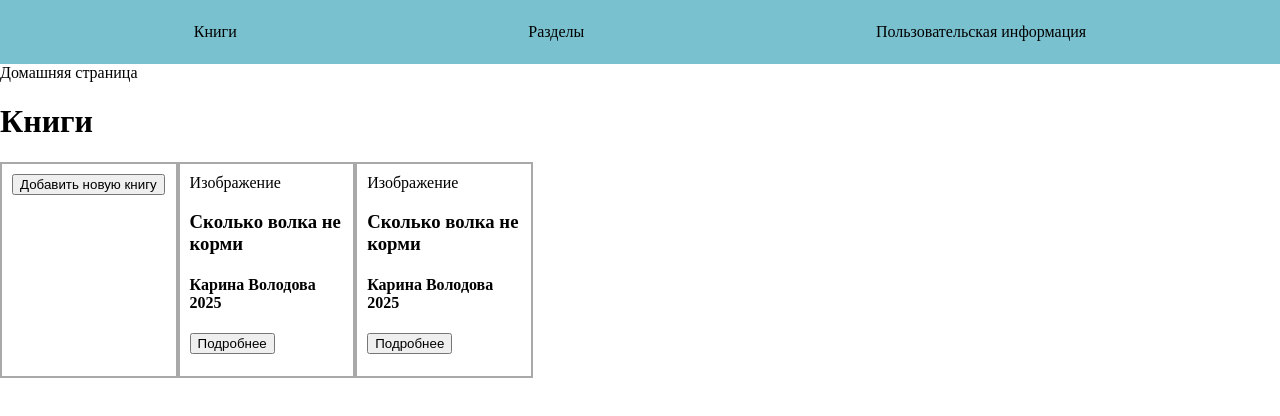
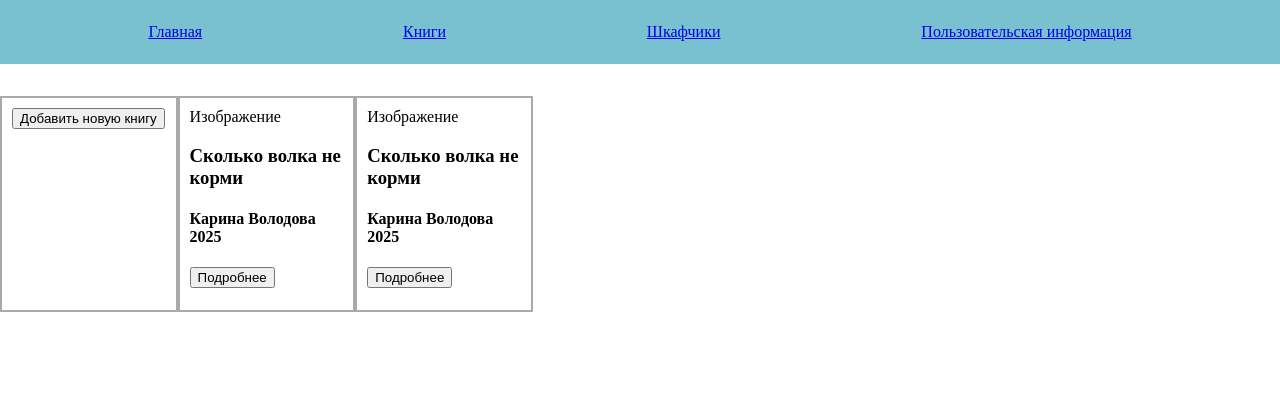
Before and after one commit to SochnuyFrykt/Book_Storage_Client, a React (Vite) app in the folder storage-app/: page / in a window 1280 px wide. Shown: the top 416 px of the page. Built offline with nearby package versions, Linux system fonts and the light colour scheme; no server answers.

Commit message:
update navbar

```diff
--- a/storage-app/src/components/layout/Navbar.module.css
+++ b/storage-app/src/components/layout/Navbar.module.css
@@ -1,5 +1,6 @@
 .nav_container {
     height: 8vh;
+    margin-bottom: 2rem;
     padding: 0 3rem;
     display: flex;
     align-items: center;
--- a/storage-app/src/components/layout/Navbar.tsx
+++ b/storage-app/src/components/layout/Navbar.tsx
@@ -1,11 +1,13 @@
 import style from './Navbar.module.css';
+import {Link} from "react-router-dom";
 
 const Navbar = () => {
   return (
     <nav className={style.nav_container}>
-      <div>Книги</div>
-      <div>Разделы</div>
-      <div>Пользовательская информация</div>
+      <Link to="/">Главная</Link>
+      <Link to="/books">Книги</Link>
+      <Link to="/helfs">Шкафчики</Link>
+      <Link to="/user">Пользовательская информация</Link>
     </nav>
   )
 }
--- a/storage-app/src/components/pages/home/HomePage.tsx
+++ b/storage-app/src/components/pages/home/HomePage.tsx
@@ -51,9 +51,6 @@ const HomePage = () => {
 
   return (
     <>
-      <div>Домашняя страница</div>
-
-      <h1>Книги</h1>
       <div style={{ display:"flex", }}>
         <AddBookButton />
         {books.map(book => (
```
